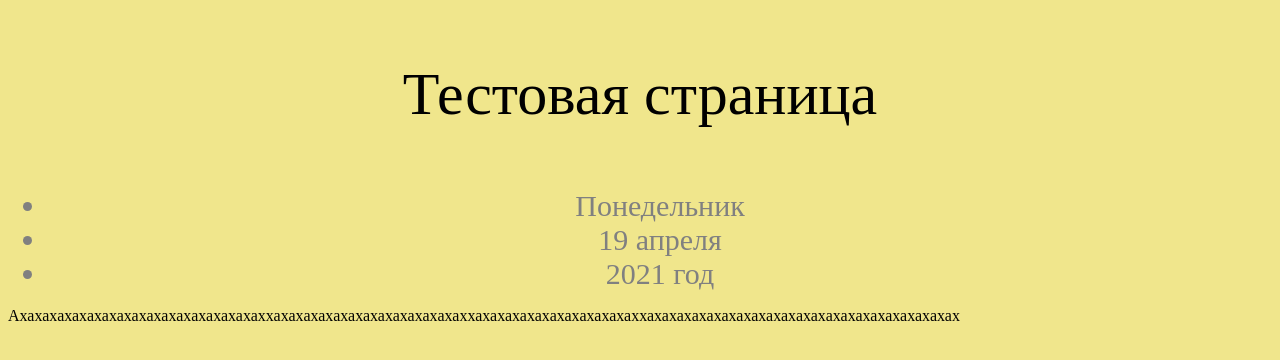
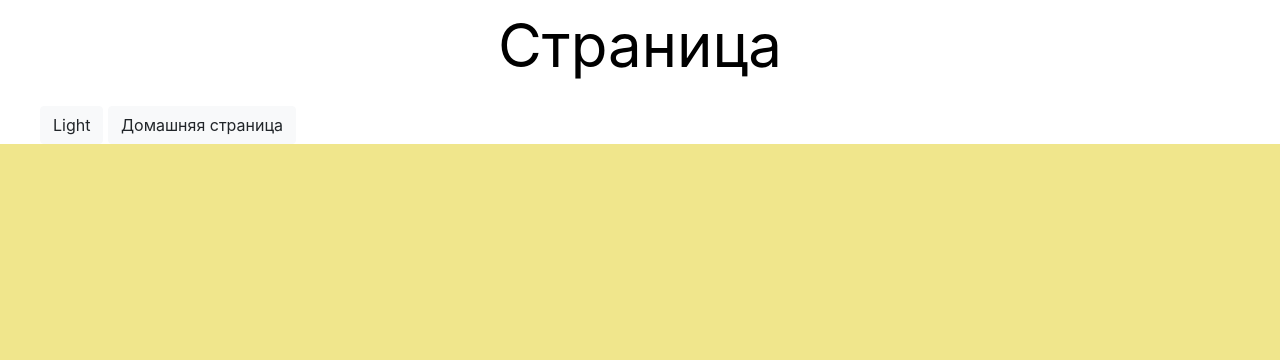
Before and after one commit to TDR960/TDR960.github.io, a plain HTML site: page roman_website/rosha.html in a window 1280 px wide. Drawn offline with nearby package versions, Linux system fonts and the light colour scheme.

Commit message:
Added links to Home Page

```diff
--- a/roman_website/rosha.html
+++ b/roman_website/rosha.html
@@ -4,17 +4,22 @@
   	<link href="styles.css" rel="stylesheet" type="text/css">
     <meta charset="utf-8">
     <title>Моя тестовая страница</title>
+    <link href="https￼/cdn.jsdelivr.net/npm/bootstrap@5.0.2/dist/css/bootstrap.min.css" rel="stylesheet" integrity="sha384-EVSTQN3/azprG1Anm3QDgpJLIm9Nao0Yz1ztcQTwFspd3yD65VohhpuuCOmLASjC" crossorigin="anonymous">
+<!-- CSS only -->
+    <link href="https￼/cdn.jsdelivr.net/npm/bootstrap@5.0.2/dist/css/bootstrap.min.css" rel="stylesheet" integrity="sha384-EVSTQN3/azprG1Anm3QDgpJLIm9Nao0Yz1ztcQTwFspd3yD65VohhpuuCOmLASjC" crossorigin="anonymous">
+
 
   </head>
   <body>
-  	<p>Тестовая страница</p>
+    <script src="https￼/cdn.jsdelivr.net/npm/bootstrap@5.0.2/dist/js/bootstrap.bundle.min.js" integrity="sha384-MrcW6ZMFYlzcLA8Nl+NtUVF0sA7MsXsP1UyJoMp4YLEuNSfAP+JcXn/tWtIaxVXM" crossorigin="anonymous"></script>
+  	<p>Страница</p>
 
 <ul>
-  <li>Понедельник</li>
-  <li>19 апреля </li>
-  <li>2021 год</li>
+  <a href="https://tdr960.github.io/kinowebsite/Sitekino1.html"><button type="button" class="btn btn-light">Light</button></a href="">
+  <a href="https://tdr960.github.io"><button type="button" class="btn btn-light">Домашняя страница</button></a href="">
+
 </ul>
 
-<p2>Ахахахахахахахахахахахахахахахахаххахахахахахахахахахахахахаххахахахахахахахахахахаххахахахахахахахахахахахахахахахахахахахахах</p2>
+
   </body>
 </html>
```
